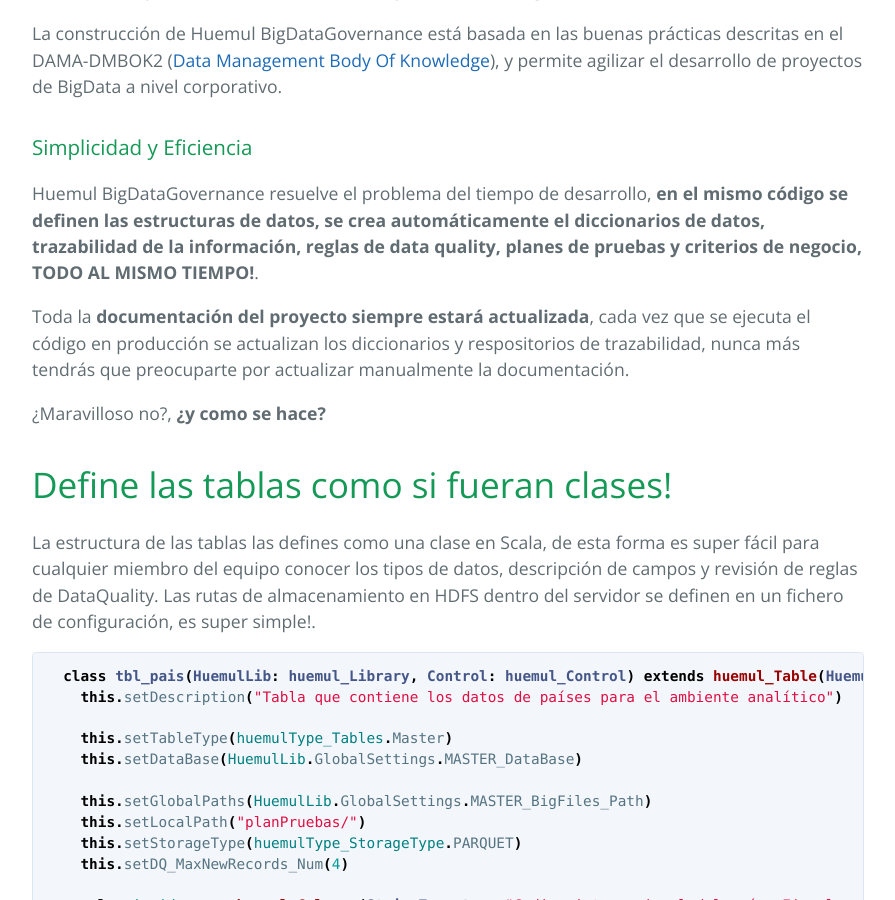
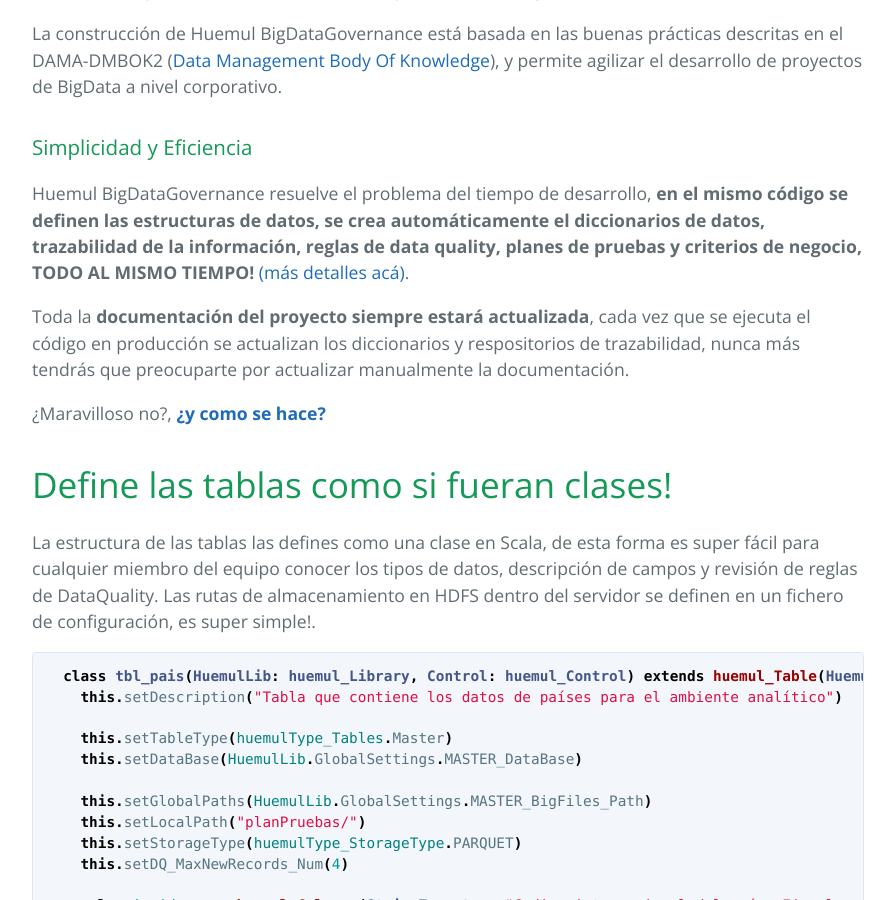
Before and after one commit to HuemulSolutions/HuemulSolutions.github.io, a Jekyll site: the page built from index.md, in a window 1280 px wide and 900 px high, scrolled down 1128 px. Shown: the whole window, without its empty margins (192-1087 px from the left). Built offline with Jekyll 4.4.1, drawn with Linux system fonts in a browser that asks for light colours.

Commit message:
Update index.md

```diff
--- a/index.md
+++ b/index.md
@@ -21,11 +21,11 @@
 La construcción de Huemul BigDataGovernance está basada en las buenas prácticas descritas en el DAMA-DMBOK2 ([Data Management Body Of Knowledge](www.dama.org)), y permite agilizar el desarrollo de proyectos de BigData a nivel corporativo.
 
 ### Simplicidad y Eficiencia
-Huemul BigDataGovernance resuelve el problema del tiempo de desarrollo, **en el mismo código se definen las estructuras de datos, se crea automáticamente el diccionarios de datos, trazabilidad de la información, reglas de data quality, planes de pruebas y criterios de negocio, TODO AL MISMO TIEMPO!**.
+Huemul BigDataGovernance resuelve el problema del tiempo de desarrollo, **en el mismo código se definen las estructuras de datos, se crea automáticamente el diccionarios de datos, trazabilidad de la información, reglas de data quality, planes de pruebas y criterios de negocio, TODO AL MISMO TIEMPO!** [(más detalles acá)](pasos_desarrollo).
 
 Toda la **documentación del proyecto siempre estará actualizada**, cada vez que se ejecuta el código en producción se actualizan los diccionarios y respositorios de trazabilidad, nunca más tendrás que preocuparte por actualizar manualmente la documentación.
 
-¿Maravilloso no?, **¿y como se hace?**
+¿Maravilloso no?, **[¿y como se hace?](pasos_desarrollo)**
 
 
 # Define las tablas como si fueran clases!
```
